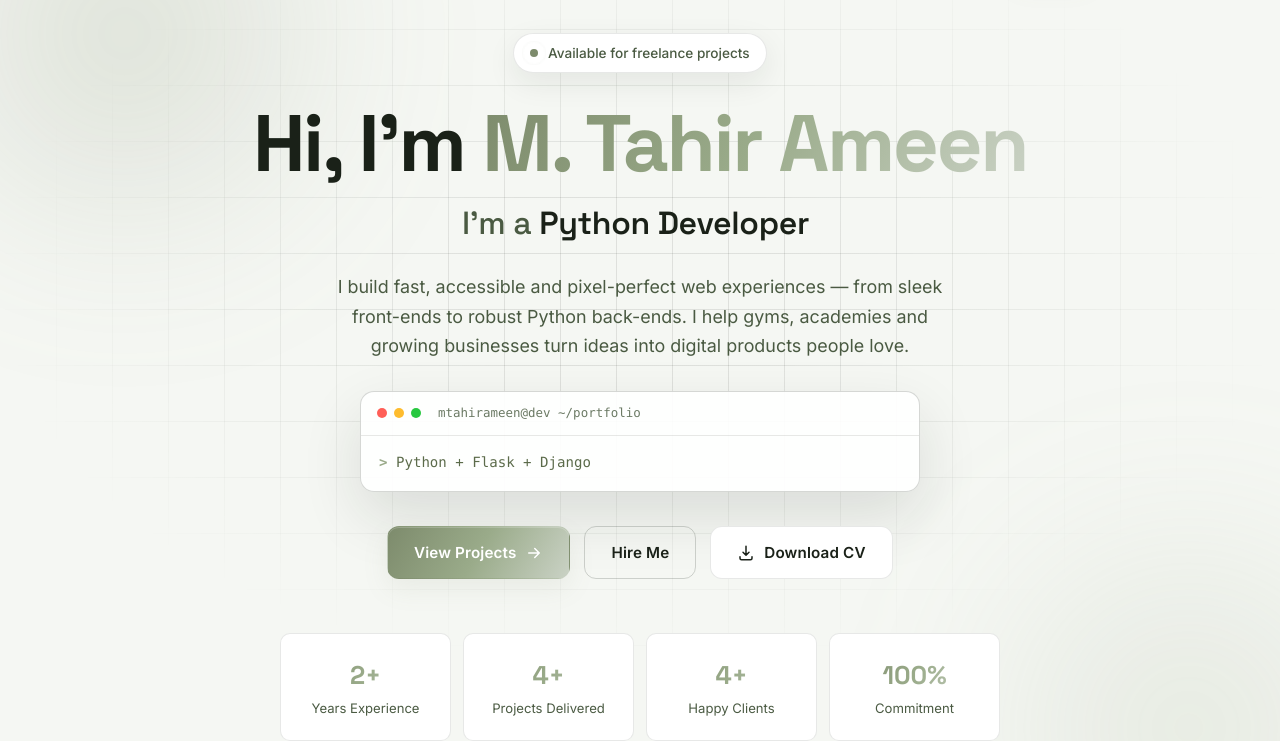
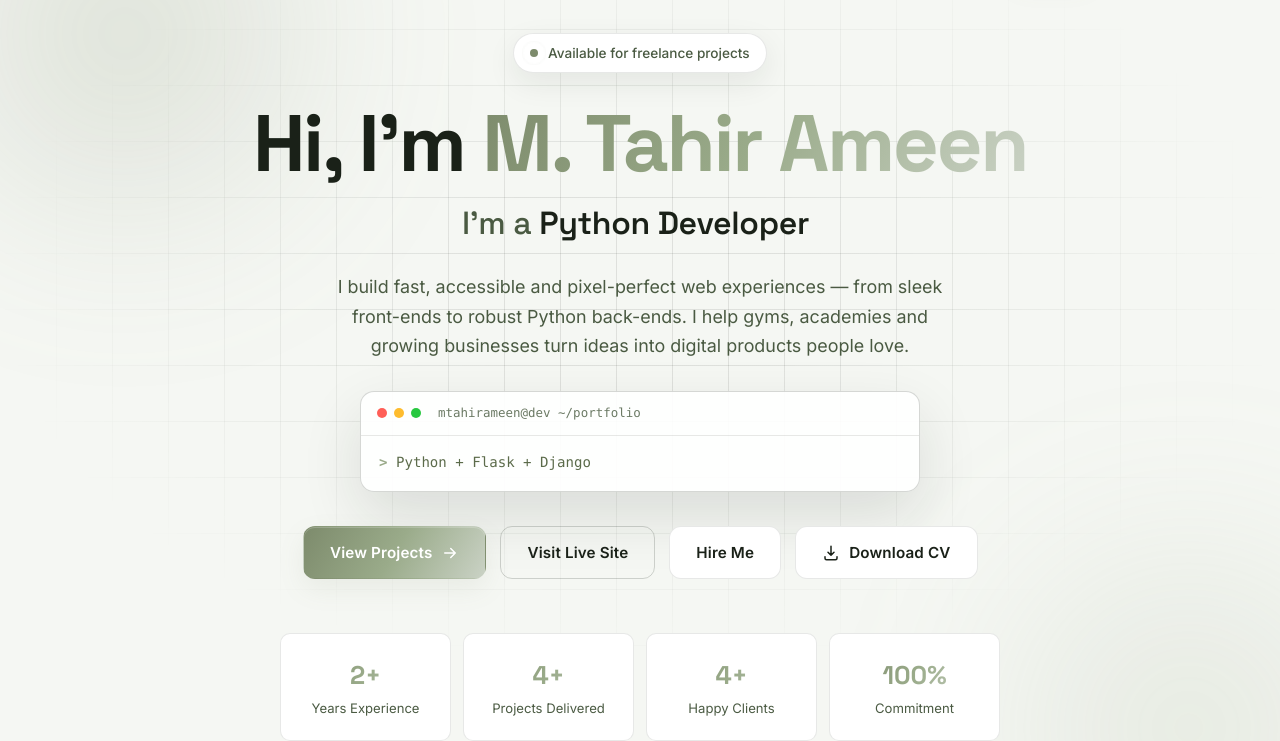
Before and after one commit to Tahir-Ameen/tahir-ameen, a website: page index.html in a window 1280 px wide. Shown: the part 83-824 px from the top of the page. Drawn offline with Linux system fonts and the light colour scheme; no server answers.

Commit message:
Add Visit Live Site button with Netlify portfolio link

```diff
--- a/index.html
+++ b/index.html
@@ -151,7 +151,8 @@
             View Projects
             <svg viewBox="0 0 24 24" fill="none" stroke="currentColor" stroke-width="2" stroke-linecap="round" stroke-linejoin="round" aria-hidden="true"><path d="M5 12h14m-6-6 6 6-6 6"/></svg>
           </a>
-          <a href="#contact" class="btn btn--outline">Hire Me</a>
+          <a href="https://mtahirameenportfolio.netlify.app" target="_blank" rel="noopener" class="btn btn--outline">Visit Live Site</a>
+          <a href="#contact" class="btn btn--ghost">Hire Me</a>
           <a href="assets/cv.pdf" class="btn btn--ghost" download="M-Tahir-Ameen-CV.pdf">
             <svg viewBox="0 0 24 24" fill="none" stroke="currentColor" stroke-width="2" stroke-linecap="round" stroke-linejoin="round" aria-hidden="true"><path d="M12 3v12m0 0l-4-4m4 4l4-4M4 17v2a2 2 0 0 0 2 2h12a2 2 0 0 0 2-2v-2"/></svg>
             Download CV
```
